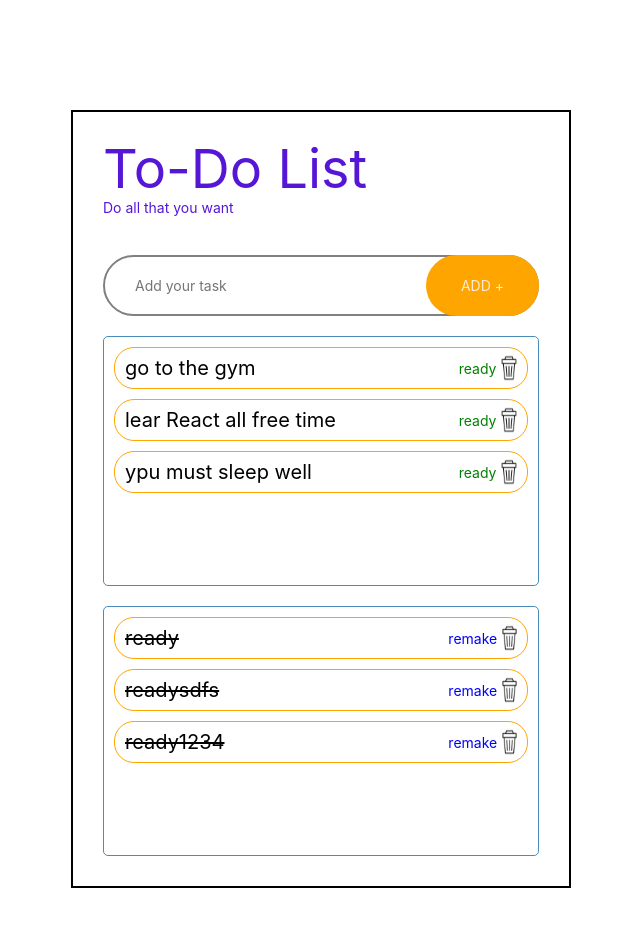
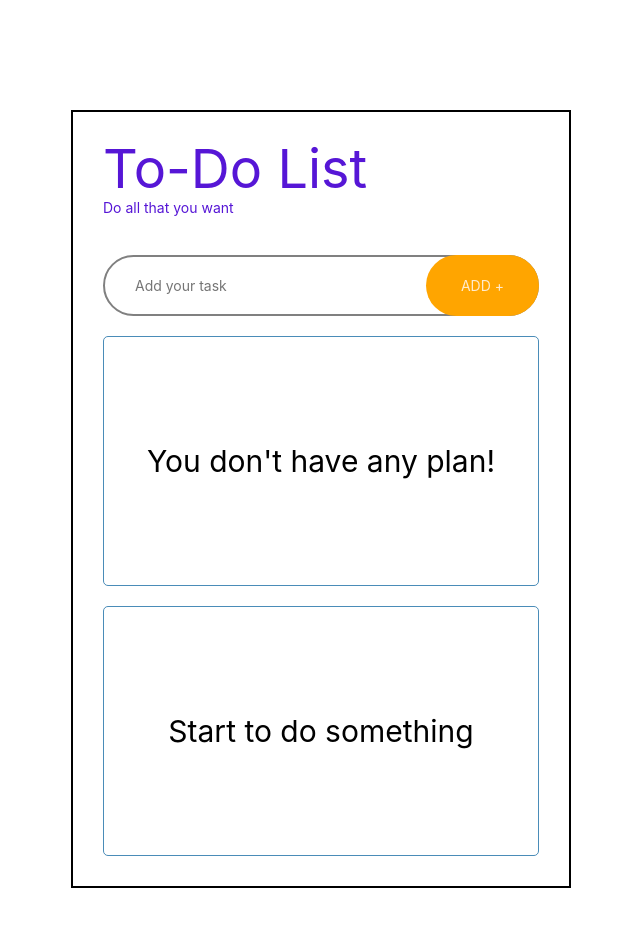
Before and after one commit to Kravius/react-start, a React (Create React App) app: page / in a window 1280 px wide. Shown: the top 926 px of the page, without its empty margins (319-959 px from the left). Built offline with nearby package versions, Linux system fonts and the light colour scheme.

Commit message:
refactor: clean data plan, write func when we don t have ane plan and plan what we done

```diff
--- a/src/react/components/TaskListSection.jsx
+++ b/src/react/components/TaskListSection.jsx
@@ -10,6 +10,11 @@ function TaskListSection({
   setTaskListMove,
   textToMove,
 }) {
+  const textToEmptySpan =
+    textToMove === "remake"
+      ? "Start to do something"
+      : `You don't have any plan!`;
+
   function handleInputChange(id) {
     return (ev) => {
       setTaskListDataWeBield((prev) => {
@@ -49,7 +54,7 @@ function TaskListSection({
           {taskListDataWeBield.length > 0 ? (
             createLi
           ) : (
-            <span className={style['empty']}>You don't have any plan!</span>
+            <span className={style["empty"]}>{textToEmptySpan}</span>
           )}
         </ul>
       </div>
--- a/src/react/constats/TaskArray.jsx
+++ b/src/react/constats/TaskArray.jsx
@@ -1,9 +1,5 @@
-const taskListDataStart = [
-  "go to the gym",
-  "lear React all free time",
-  "ypu must sleep well",
-];
+const taskListDataStart = [];
 
-const DataDone = ["ready", "readysdfs", "ready1234"];
+const DataDone = [];
 
 export { taskListDataStart, DataDone };
```
